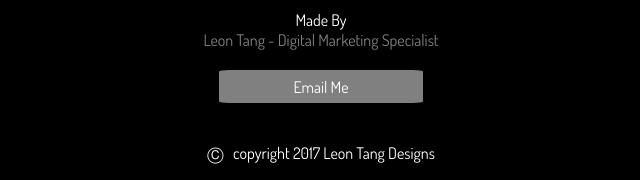
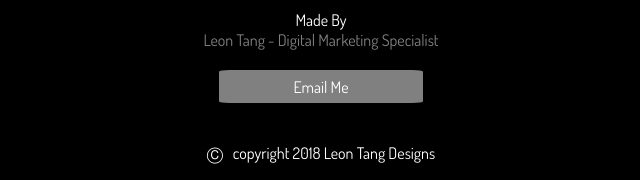
Before and after one commit to Ltang909/ltang909, a plain HTML site: page index.html in a window 1280 px wide. Shown: the part 891-1071 px from the top of the page, 319-959 px from the left. Drawn offline with Linux system fonts and the light colour scheme; a web font is replaced by a local one.

Commit message:
Update index.html

```diff
--- a/index.html
+++ b/index.html
@@ -115,7 +115,7 @@ Email Me
 </a>
 <br/>
 <br/>
-&#x24B8; &nbsp; copyright 2017 Leon Tang Designs
+&#x24B8; &nbsp; copyright 2018 Leon Tang Designs
 <br/>
 <br/>
 </center>
```
